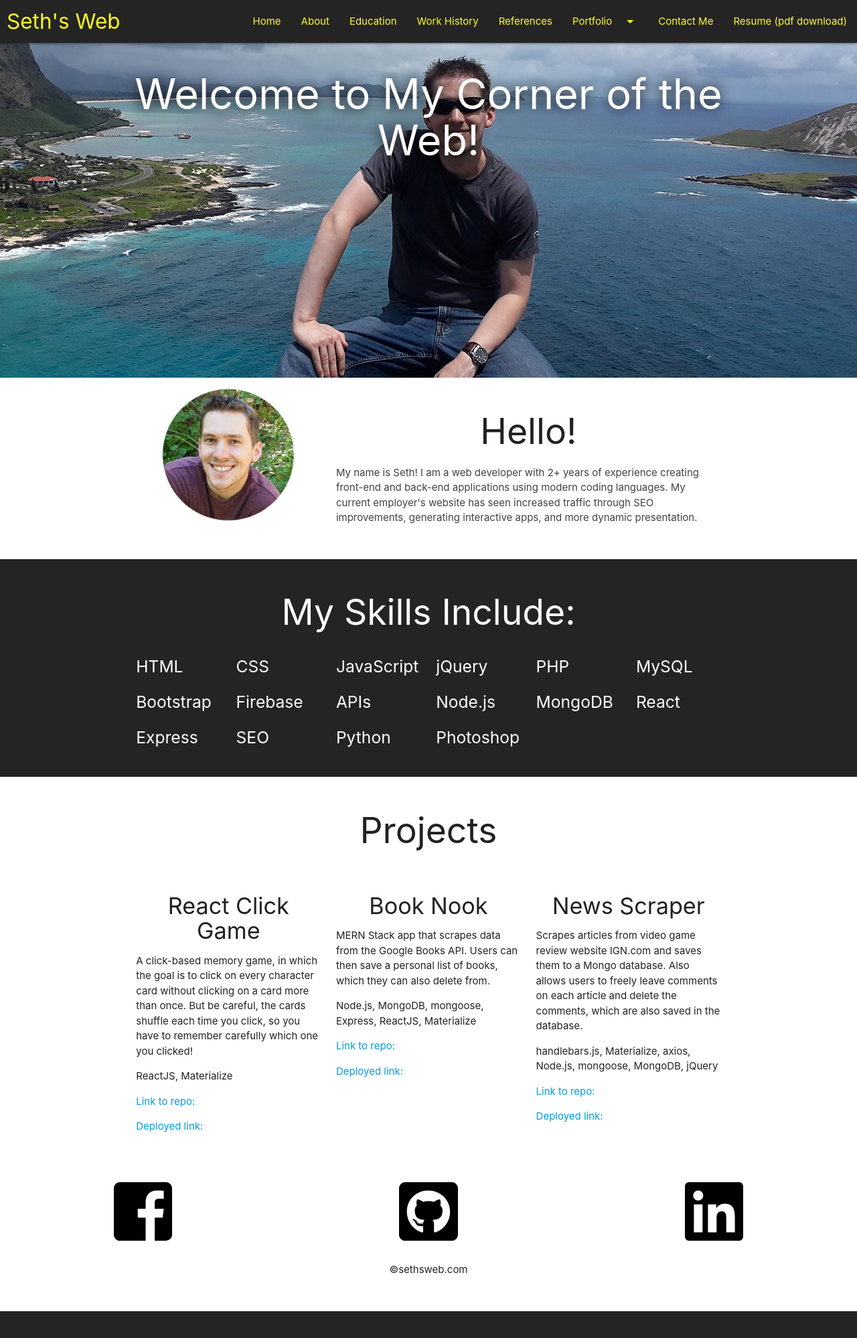
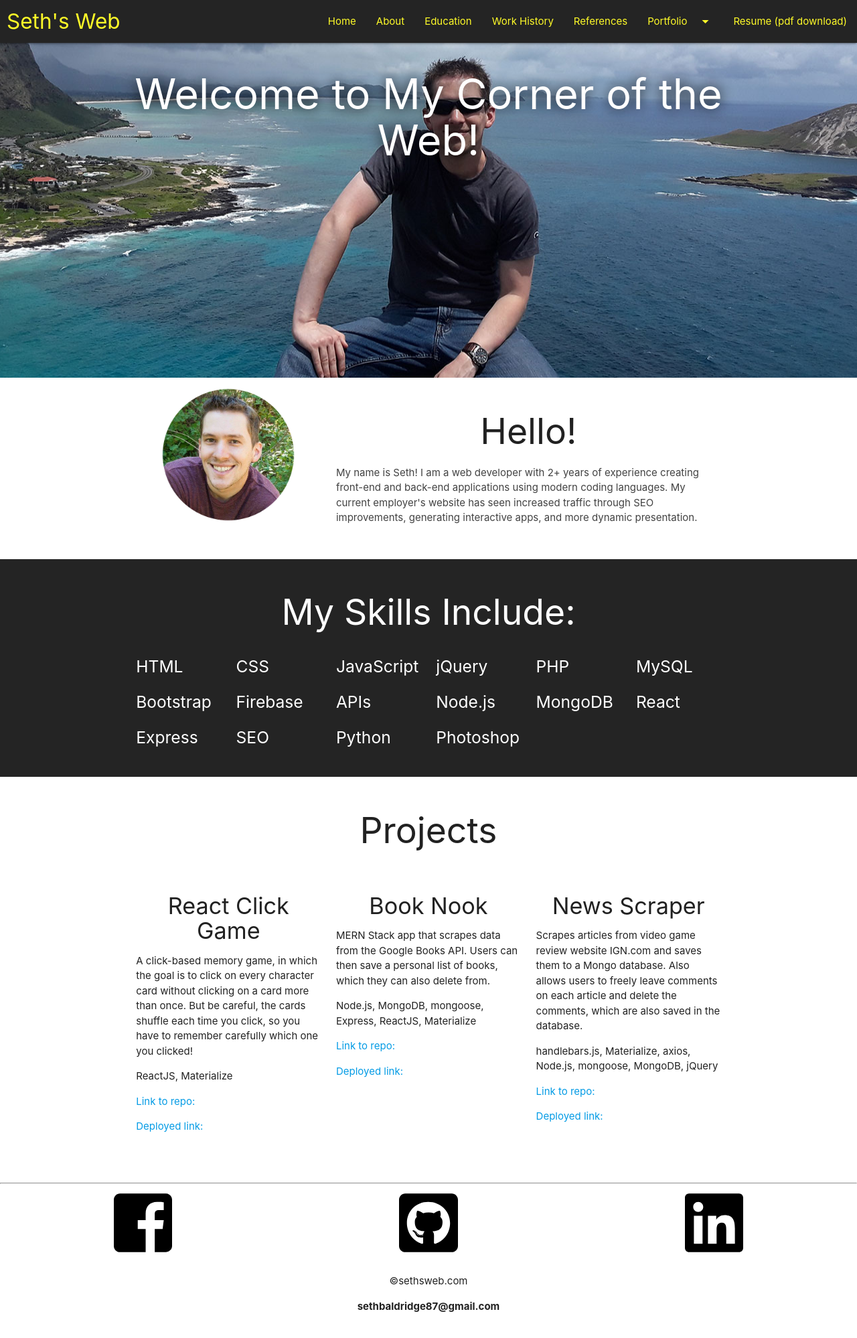
Before and after one commit to sethbaldridge87/react_portfolio, a React (Create React App) app: page / in a window 1280 px wide. Shown: the top 1998 px of the page at 67% size. Before the commit the page ends 1958 px from the top, so only its background shows below. Built offline with nearby package versions, Linux system fonts and the light colour scheme.

Commit message:
Contact page removed

```diff
--- a/src/App.css
+++ b/src/App.css
@@ -1,5 +1,5 @@
 body {
-  background: rgb(36, 36, 36);
+  background: #fff;
 }
 nav {
   background: rgb(36, 36, 36);
@@ -31,6 +31,7 @@ nav li a:hover {
 }
 #section2 {
   color: #fff;
+  background-color: rgb(36, 36, 36);
 }
 #section2 h2, #section3 h2, #section3 h4, h1, h2 {
   text-align: center;
--- a/src/App.js
+++ b/src/App.js
@@ -5,7 +5,6 @@ import About from './pages/About';
 import Education from './pages/Education';
 import History from './pages/History';
 import References from './pages/References';
-import Contact from './pages/Contact';
 import TopNav from './components/TopNav';
 import Footer from './components/Footer';
 import './App.css';
@@ -20,7 +19,6 @@ function App() {
         <Route exact path="/education" component={Education} />
         <Route exact path="/history" component={History} />
         <Route exact path="/references" component={References} />
-        <Route exact path="/contact" component={Contact} />
       </Switch>
       <Footer />
     </Router>
--- a/src/components/Footer.js
+++ b/src/components/Footer.js
@@ -3,6 +3,7 @@ import React from 'react'
 export default function Footer() {
   return (
     <div className="section white" id="footer">
+      <hr />
       <div className="row">
         <div className="col l4 center-align">
           <a href="https://www.facebook.com/seth.r.baldridge"><img src="images/facebook-square-brands.svg" alt="Facebook" /></a>
@@ -16,6 +17,7 @@ export default function Footer() {
       </div>
       <div className="row" id="current_year">
         <p>&copy;sethsweb.com <span></span></p>
+        <p><b>sethbaldridge87@gmail.com</b></p>
       </div>
     </div>
   )
--- a/src/components/TopNav.js
+++ b/src/components/TopNav.js
@@ -24,7 +24,6 @@ function TopNav() {
                 <li>
                     <a className="dropdown-trigger" href="#!" data-target="dropdown1">Portfolio<i className="material-icons right">arrow_drop_down</i></a>
                 </li>
-                <li><a href="/contact">Contact Me</a></li>
                 <li><a href="sethbaldridge_resume.pdf" download>Resume (pdf download)</a></li>
             </ul>
         </div>
@@ -36,7 +35,6 @@ function TopNav() {
         <li><a href="/history">Work History</a></li>
         <li><a href="/references">References</a></li>
         <li><a className="dropdown-trigger" href="#!" data-target="dropdown2">Portfolio<i className="material-icons right">arrow_drop_down</i></a></li>
-        <li><a href="/contact">Contact Me</a></li>
         <li><a href="sethbaldridge_resume.pdf" download>Resume (pdf download)</a></li>
     </ul>
 </div>
--- a/src/pages/About.js
+++ b/src/pages/About.js
@@ -10,6 +10,7 @@ function About() {
                     <p>My name’s Seth Baldridge, and I am a problem solver. I love to approach a problem, figure out steps to solve it, and execute those steps. And if I don’t know how to climb one of those steps, it just means I have an opportunity to learn something new.</p>
 			        <p>I have a certificate in web programming from Salt Lake Community College, and I will soon have a certificate in web development from the University of Utah. I’ve been working as a Web Developer for almost two years, and I’m ready to look for my next challenge. I especially enjoy working with Javascript, jQuery, and Bootstrap.</p>
 			        <p>Most of my experience is in Front End with some Back End, but I’m looking for a position that will help me grow and advance. My goal is to become experienced enough to act as a complete Full-Stack Developer.</p>
+                    <p>Feel free to email me at <b>sethbaldridge87@gmail.com</b></p>
                 </div>
                 <div className="col l3 m6 s12 center-align">
                     <img src="images/portrait.jpg" alt="about_portrait" />
--- a/src/pages/Contact.js
+++ /dev/null
@@ -1,9 +0,0 @@
-import React from 'react';
-
-function Contact() {
-    return (
-        <div>Contact Me</div>
-    )
-}
-
-export default Contact;
```
Also changed, not shown: 1 other file (tests, documents, lock files or other folders).
